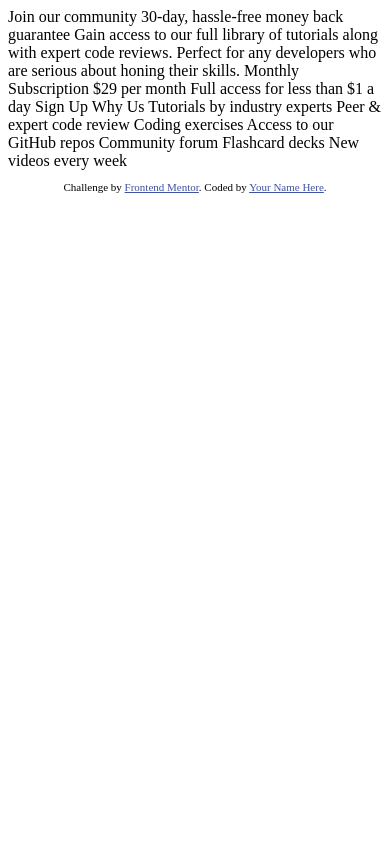
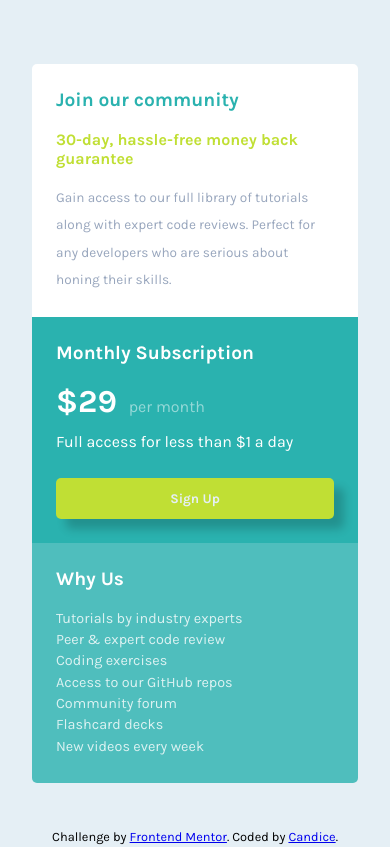
Before and after one commit to candicoded/single-price-grid-component-master, a plain HTML site: page index.html in a window 390 px wide. Drawn offline with Linux system fonts and the light colour scheme.

Commit message:
finished mobile version

```diff
--- a/index.html
+++ b/index.html
@@ -5,46 +5,51 @@
   <meta name="viewport" content="width=device-width, initial-scale=1.0"> <!-- displays site properly based on user's device -->
 
   <link rel="icon" type="image/png" sizes="32x32" href="./images/favicon-32x32.png">
-
+  <link rel="stylesheet" href="style.css">
+  <link rel="preconnect" href="https://fonts.googleapis.com">
+  <link rel="preconnect" href="https://fonts.gstatic.com" crossorigin>
+  <link href="https://fonts.googleapis.com/css2?family=Karla:ital,wght@0,200..800;1,200..800&display=swap" rel="stylesheet">
   <title>Frontend Mentor | Single Price Grid Component</title>
 
-  <!-- Feel free to remove these styles or customise in your own stylesheet 👍 -->
-  <style>
-    .attribution { font-size: 11px; text-align: center; }
-    .attribution a { color: hsl(228, 45%, 44%); }
-  </style>
 </head>
 <body>
-  Join our community
+  <main>
+    <div class="community">
+      <p class="heading">Join our community</p>
 
-  30-day, hassle-free money back guarantee
+      <p class="thirty-day">30-day, hassle-free money back guarantee</p>
 
-  Gain access to our full library of tutorials along with expert code reviews.
-  Perfect for any developers who are serious about honing their skills.
+      <p>Gain access to our full library of tutorials along with expert code reviews. Perfect for any developers who are serious about honing their skills.</p>
+    </div>
 
-  Monthly Subscription
+    <div class="sub-container">
+      <p class="heading">Monthly Subscription</p>
 
-  &dollar;29 per month
+      <span class="price">&dollar;29</span>  <span class="per-month">per month</span>
 
-  Full access for less than &dollar;1 a day
+      <p>Full access for less than &dollar;1 a day</p>
 
-  Sign Up
+      <button>Sign Up</button>
+    </div>
 
-  Why Us
+    <div class="why-container">
+      <p class="heading">Why Us</p>
 
-  Tutorials by industry experts
-  Peer &amp; expert code review
-  Coding exercises
-  Access to our GitHub repos
-  Community forum
-  Flashcard decks
-  New videos every week
+      <ul>
+       <li>Tutorials by industry experts</li>
+       <li>Peer &amp; expert code review</li>
+       <li>Coding exercises</li>
+       <li>Access to our GitHub repos</li>
+       <li>Community forum</li>
+       <li>Flashcard decks</li>
+       <li>New videos every week</li>
+      </ul>
+   </div>
+  </main>
 
   <footer>
-    <p class="attribution">
       Challenge by <a href="https://www.frontendmentor.io?ref=challenge" target="_blank">Frontend Mentor</a>.
-      Coded by <a href="#">Your Name Here</a>.
-    </p>
+      Coded by <a href="#">Candice</a>.
   </footer>
 </body>
 </html>
--- /dev/null
+++ b/style.css
@@ -0,0 +1,107 @@
+:root {
+  --Cyan: hsl(179, 62%, 43%);
+  --BrightYellow: hsl(71, 73%, 54%);
+
+  --LightGray: hsl(204, 43%, 93%);
+  --GrayishBlue: hsl(218, 22%, 67%);
+}
+
+* {
+  margin: 0;
+  padding: 0;
+  box-sizing: border-box;
+  font-family: "Karla", sans-serif;
+}
+
+body {
+  background-color: var(--LightGray);
+}
+
+main {
+  padding: 4em 2em;
+}
+
+.heading {
+  font-weight: 700;
+  font-size: 1.2rem;
+  margin-bottom: 1em;
+}
+
+.community {
+  background-color: white;
+  padding: 1.5em;
+  border-radius: 5px 5px 0 0;
+}
+
+.community .heading {
+  color: var(--Cyan);
+}
+
+.thirty-day {
+  color: var(--BrightYellow);
+  margin-bottom: 1em;
+  font-weight: 700;
+}
+
+.community p:nth-child(3) {
+  color: var(--GrayishBlue);
+  line-height: 2;
+  font-size: 0.85rem;
+}
+
+.sub-container {
+  background-color: var(--Cyan);
+  padding: 1.5em;
+  color: white;
+}
+
+.price {
+  font-size: 2rem;
+  font-weight: 700;
+}
+
+.per-month {
+  opacity: 0.5;
+  display: inline-block;
+  margin-bottom: 1em;
+  margin-left: 0.5em;
+}
+
+button {
+  width: 100%;
+  padding: 1em;
+  color: var(--LightGray);
+  background-color: var(--BrightYellow);
+  border: none;
+  border-radius: 5px;
+  font-weight: 700;
+  margin-top: 2em;
+  box-shadow: 10px 10px 10px rgba(0, 0, 0, 0.19);
+  cursor: pointer;
+}
+
+.why-container {
+  background-color: hsl(179, 62%, 43%, 0.8);
+  padding: 1.5em;
+  color: white;
+  border-radius: 0 0 5px 5px;
+}
+
+ul {
+  list-style: none;
+  opacity: 0.8;
+  font-size: 0.9rem;
+}
+
+li {
+  margin-bottom: 0.3em;
+}
+
+footer {
+  position: fixed;
+  bottom: 0;
+  left: 0;
+  text-align: center;
+  font-size: 0.8rem;
+  width: 100%;
+}
```
Also changed, not shown: 2 other files.
